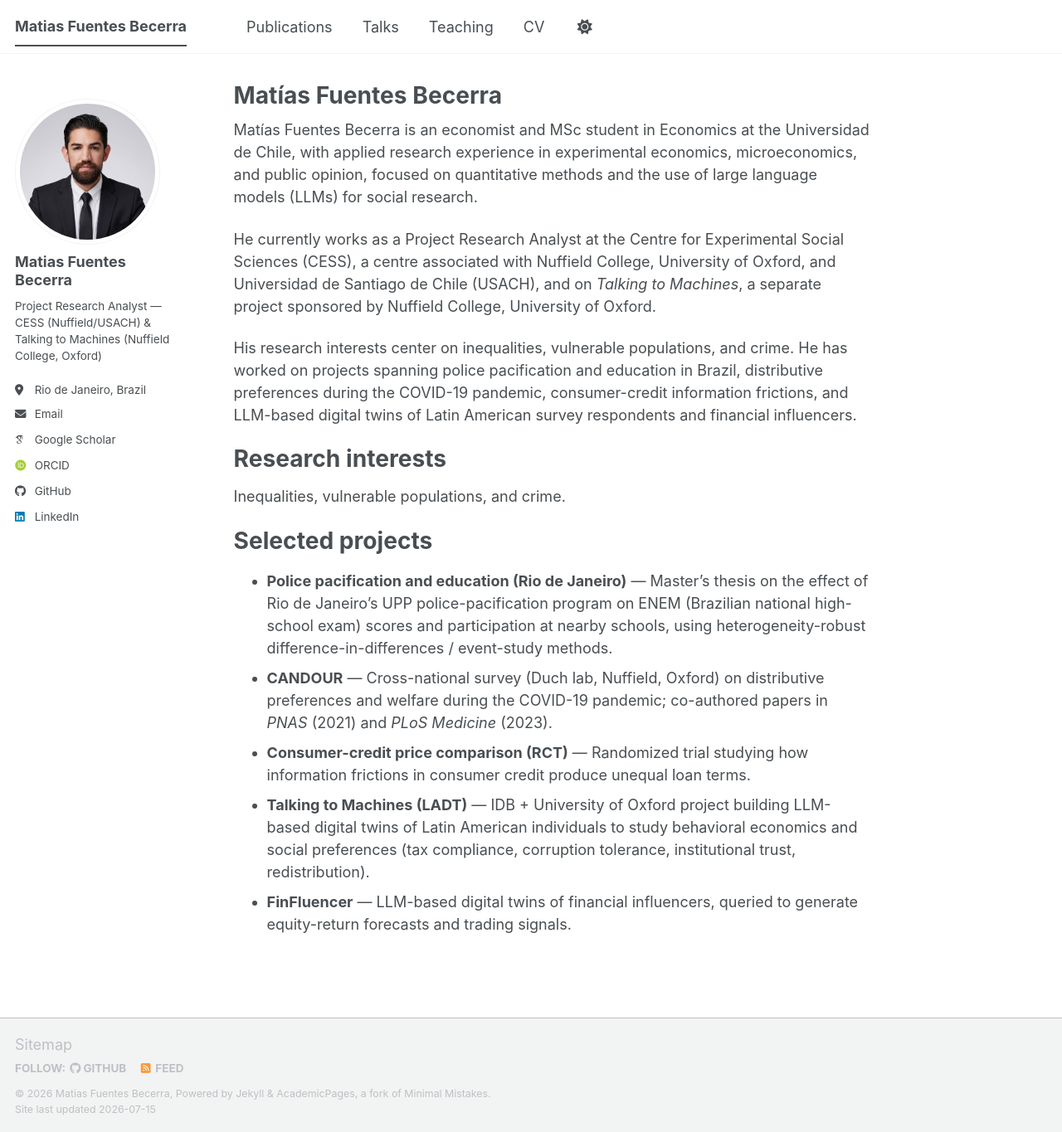
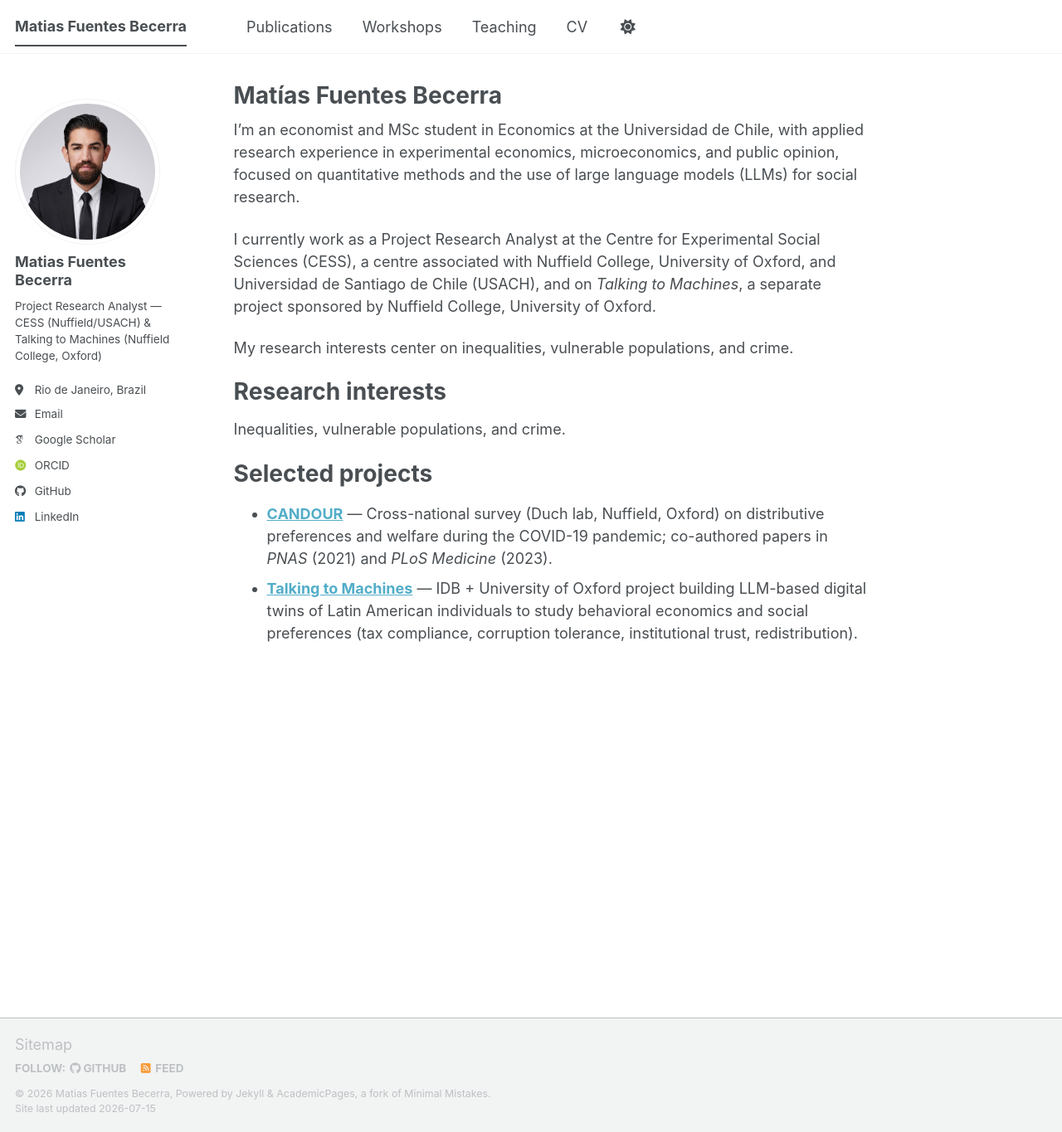
Before and after one commit to mfuentesb/mfuentesb.github.io, a Jekyll site: the page built from _pages/about.md, in a window 1280 px wide and 1365 px high. Shown: the whole window at 83% size. Built offline with Jekyll 4.4.1, drawn with Linux system fonts in a browser that asks for light colours; some web fonts are replaced; a script bundle is joined from its source files by our own code; library files that are not in the unit come from our copies.

Commit message:
Rewrite bio in first person, trim project list, rename Talks to Workshops
- About page: first-person voice; Selected projects now only lists
  CANDOUR (linked to oxford-candour.com) and Talking to Machines
  (linked to talkingtomachines.org)
- Rename "Talks" section to "Workshops" in nav, /talks/ page title,
  and the (unlinked) talk-map page

```diff
--- a/_data/navigation.yml
+++ b/_data/navigation.yml
@@ -11,7 +11,7 @@ main:
   - title: "Publications"
     url: /publications/
 
-  - title: "Talks"
+  - title: "Workshops"
     url: /talks/
 
   - title: "Teaching"
--- a/_pages/about.md
+++ b/_pages/about.md
@@ -7,11 +7,11 @@ redirect_from:
   - /about.html
 ---
 
-Matías Fuentes Becerra is an economist and MSc student in Economics at the Universidad de Chile, with applied research experience in experimental economics, microeconomics, and public opinion, focused on quantitative methods and the use of large language models (LLMs) for social research.
+I'm an economist and MSc student in Economics at the Universidad de Chile, with applied research experience in experimental economics, microeconomics, and public opinion, focused on quantitative methods and the use of large language models (LLMs) for social research.
 
-He currently works as a Project Research Analyst at the Centre for Experimental Social Sciences (CESS), a centre associated with Nuffield College, University of Oxford, and Universidad de Santiago de Chile (USACH), and on *Talking to Machines*, a separate project sponsored by Nuffield College, University of Oxford.
+I currently work as a Project Research Analyst at the Centre for Experimental Social Sciences (CESS), a centre associated with Nuffield College, University of Oxford, and Universidad de Santiago de Chile (USACH), and on *Talking to Machines*, a separate project sponsored by Nuffield College, University of Oxford.
 
-His research interests center on inequalities, vulnerable populations, and crime. He has worked on projects spanning police pacification and education in Brazil, distributive preferences during the COVID-19 pandemic, consumer-credit information frictions, and LLM-based digital twins of Latin American survey respondents and financial influencers.
+My research interests center on inequalities, vulnerable populations, and crime.
 
 Research interests
 ======
@@ -19,8 +19,5 @@ Inequalities, vulnerable populations, and crime.
 
 Selected projects
 ======
-* **Police pacification and education (Rio de Janeiro)** — Master's thesis on the effect of Rio de Janeiro's UPP police-pacification program on ENEM (Brazilian national high-school exam) scores and participation at nearby schools, using heterogeneity-robust difference-in-differences / event-study methods.
-* **CANDOUR** — Cross-national survey (Duch lab, Nuffield, Oxford) on distributive preferences and welfare during the COVID-19 pandemic; co-authored papers in *PNAS* (2021) and *PLoS Medicine* (2023).
-* **Consumer-credit price comparison (RCT)** — Randomized trial studying how information frictions in consumer credit produce unequal loan terms.
-* **Talking to Machines (LADT)** — IDB + University of Oxford project building LLM-based digital twins of Latin American individuals to study behavioral economics and social preferences (tax compliance, corruption tolerance, institutional trust, redistribution).
-* **FinFluencer** — LLM-based digital twins of financial influencers, queried to generate equity-return forecasts and trading signals.
+* **[CANDOUR](https://oxford-candour.com/)** — Cross-national survey (Duch lab, Nuffield, Oxford) on distributive preferences and welfare during the COVID-19 pandemic; co-authored papers in *PNAS* (2021) and *PLoS Medicine* (2023).
+* **[Talking to Machines](https://talkingtomachines.org/)** — IDB + University of Oxford project building LLM-based digital twins of Latin American individuals to study behavioral economics and social preferences (tax compliance, corruption tolerance, institutional trust, redistribution).
--- a/_pages/talkmap.html
+++ b/_pages/talkmap.html
@@ -1,6 +1,6 @@
 ---
 layout: archive
-title: "Talk map"
+title: "Workshop map"
 permalink: /talkmap.html
 author_profile: true
 ---
--- a/_pages/talks.html
+++ b/_pages/talks.html
@@ -1,13 +1,13 @@
 ---
 layout: archive
-title: "Talks and presentations"
+title: "Workshops"
 permalink: /talks/
 author_profile: true
 ---
 
 {% if site.talkmap_link == true %}
 
-<p style="text-decoration:underline;"><a href="/talkmap.html">See a map of all the places I've given a talk!</a></p>
+<p style="text-decoration:underline;"><a href="/talkmap.html">See a map of all the places I've given a workshop!</a></p>
 
 {% endif %}
 
```
Also changed, not shown: _pages/cv.md (line endings or trailing spaces).
